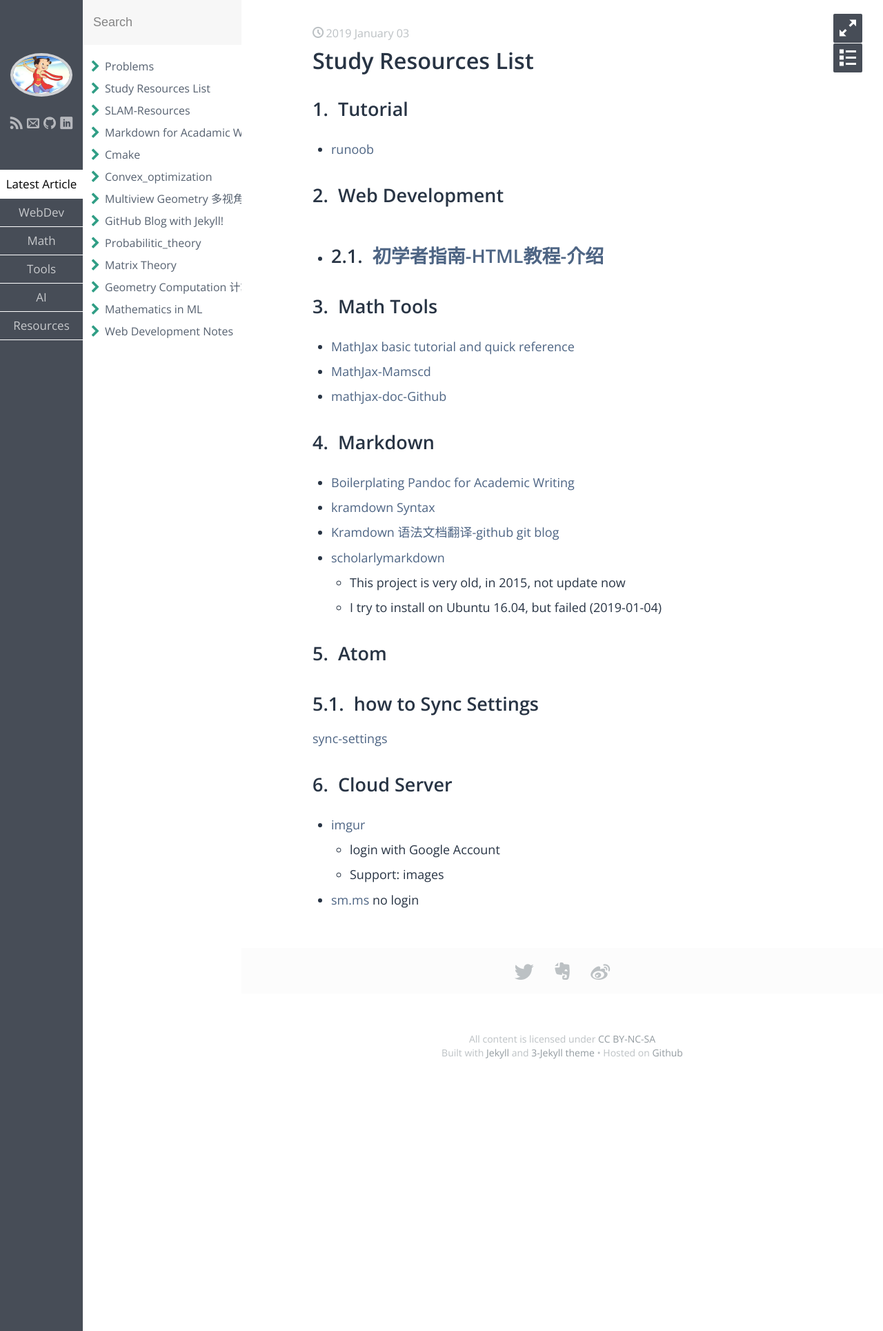
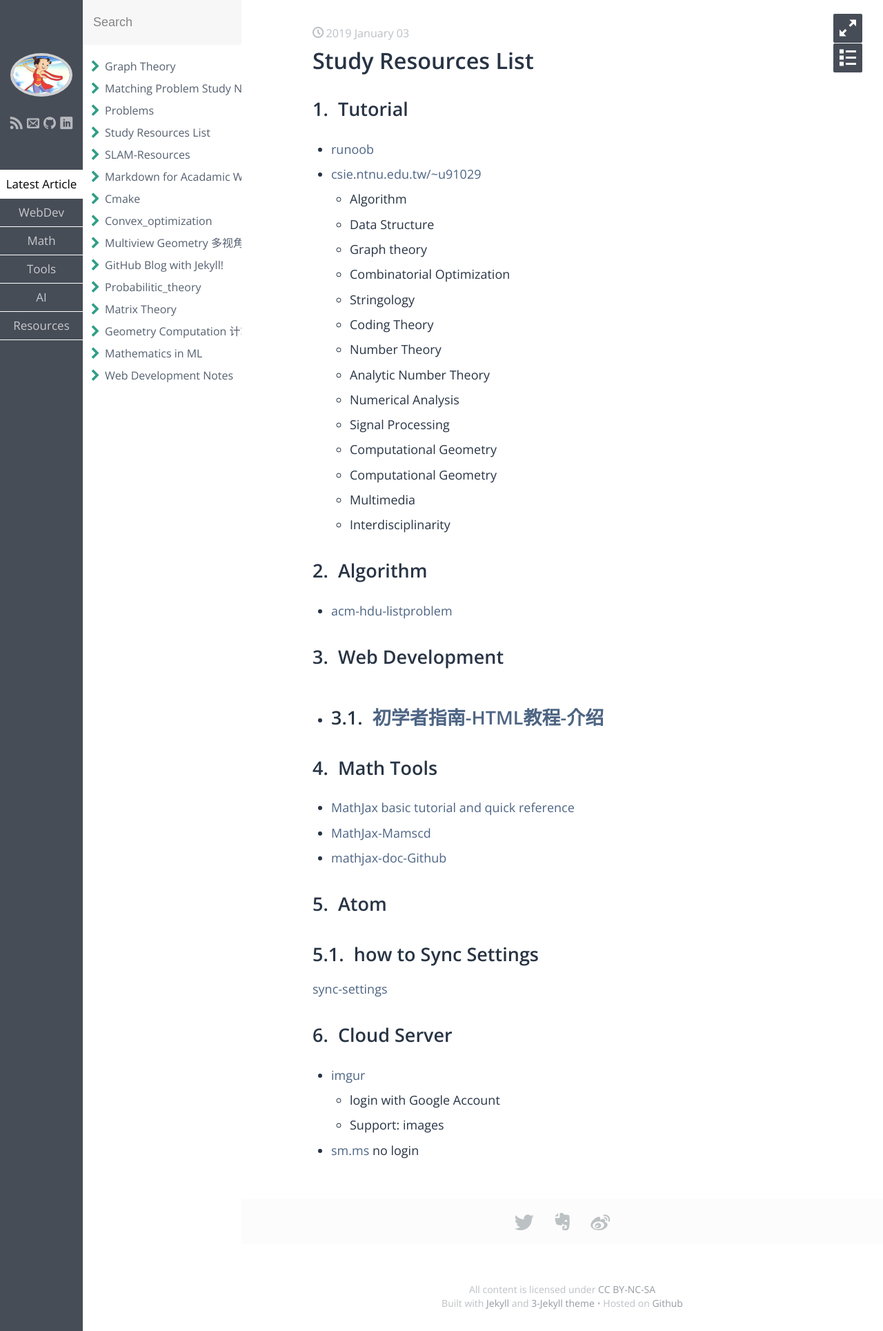
Before and after one commit to yubaoliu/yubao, a Jekyll site: the page built from _posts/Resources/2019-01-03-Resource_list.md, in a window 1280 px wide. Shown: the whole page at 69% size. Built offline with Jekyll 4.4.1, drawn with Linux system fonts in a browser that asks for light colours; some web fonts are replaced.

Commit message:
Start studing matching Problem

```diff
--- a/_includes/head.html
+++ b/_includes/head.html
@@ -2,7 +2,7 @@
 <head>
   <meta http-equiv="X-UA-Compatible" content="IE=edge">
     <meta name="viewport" content="width=device-width, initial-scale=1.0, maximum-scale=1.0, user-scalable=0" />
-    <!--[if lte IE 9]><meta http-equiv="refresh" content="0;url={{ "/ie.html" | prepend: site.baseurl }}"><![endif]-->
+
     <meta http-equiv="X-UA-Compatible" content="IE=edge">
 
     <meta name="author" content="{{ site.author }}">
--- a/_posts/Resources/2019-01-03-Resource_list.md
+++ b/_posts/Resources/2019-01-03-Resource_list.md
@@ -6,6 +6,24 @@
 # Tutorial
 
 - [runoob](http://www.runoob.com/)
+- [csie.ntnu.edu.tw/~u91029](http://www.csie.ntnu.edu.tw/~u91029/index.html)
+    - Algorithm
+    - Data Structure
+    - Graph theory
+    - Combinatorial Optimization
+    - Stringology
+    - Coding Theory
+    - Number Theory
+    - Analytic Number Theory
+    - Numerical Analysis
+    - Signal Processing
+    - Computational Geometry
+    - Computational Geometry
+    - Multimedia
+    - Interdisciplinarity
+
+# Algorithm
+- [acm-hdu-listproblem](http://acm.hdu.edu.cn/listproblem.php?vol=1)
 
 # Web Development
 - [初学者指南-HTML教程-介绍](https://tutorialehtml.com/zh/beginners-guide-to-html)
@@ -17,14 +35,6 @@
 - [MathJax-Mamscd](http://www.jmilne.org/not/Mamscd.pdf)
 - [mathjax-doc-Github](http://docs.mathjax.org/en/latest/index.html#)
 
-# Markdown
-- [Boilerplating Pandoc for Academic Writing](https://www.soimort.org/notes/161117/)
-- [kramdown Syntax](https://kramdown.gettalong.org/syntax.html)
-- [Kramdown 语法文档翻译-github](http://pikipity.github.io/blog/kramdown-syntax-chinese-1.html)
-[git blog](https://github.com/pikipity/pikipity.github.com)
-- [scholarlymarkdown](http://scholarlymarkdown.com/)
-    - This project is very old,  in 2015, not update now
-    - I try to install on Ubuntu 16.04, but failed (2019-01-04)
 
 # Atom
 ## how to Sync Settings
```
Also changed, not shown: _posts/Math/2018-12-31-Convex_Optimization.md (+0 -1 lines), _posts/Math/2019-01-04-Matching.md (added, +109 -0 lines), _posts/Math/2019-01-04-graph-theory.md (added, +55 -0 lines), _posts/Tools/2018-12-31-markdown.md (+10 -0 lines), assets/images/adjacency-matrix.png (added), assets/images/bipartie-matching.png (added), assets/images/bipartite-graph-recognition.png (added), assets/images/cardinality.png (added), assets/images/example-of-bipartite-graph.png (added), assets/images/level-graph.png (added), assets/images/mached-vertex-and-unmatched-vertex.png (added), assets/images/matching-problem.png (added), assets/images/solve-bipartite-matching-using-flow.png (added), assets/images/weight.png (added), 2 more files.
